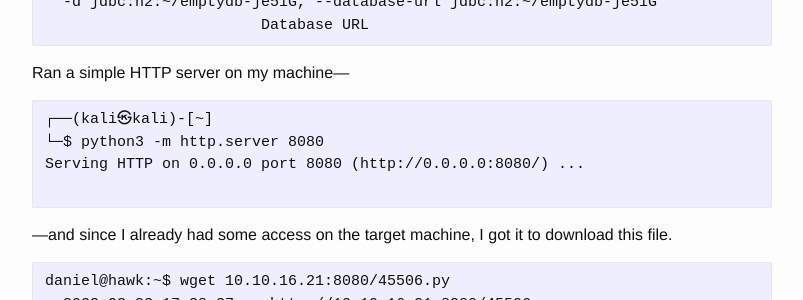
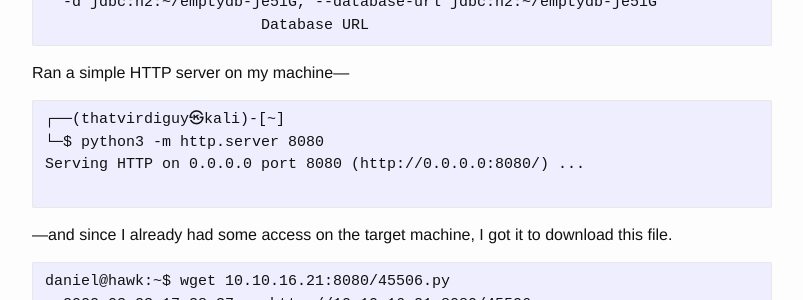
Before and after one commit to thatvirdiguy/thatvirdiguy.github.io, a Jekyll site: the page built from _posts/2022-03-23-hack-the-box:-hawk.md, in a window 1280 px wide and 900 px high, scrolled down 15293 px. Shown: the part 149-449 px from the top of the window, without its empty margins (238-1041 px from the left). Built offline with Jekyll 4.4.1, drawn with Linux system fonts in a browser that asks for light colours; our own code applies the rules of GitHub Pages for plain Markdown files.

Commit message:
typo fix

````diff
--- a/_posts/2022-03-23-hack-the-box:-hawk.md
+++ b/_posts/2022-03-23-hack-the-box:-hawk.md
@@ -192,11 +192,11 @@
 
 —but I had no idea where to use this password. So, I decided to move on to the next bit and try that open port 80. That got me to the following:
 
-![Alt text](/images/hawk/2022-03-23-hack-the-box-hawk-02.JPG "Drupal Console")
+![Alt text](/images/hawk/2022-03-23-hack-the-box-hawk-02.jpg "Drupal Console")
 
 I tried daniel:PencilKeyboardScanner123, based on that decrypted file output, but that didn't work. I then tried admin:PencilKeyboardScanner123, and that got me in.
 
-![Alt text](/images/hawk/2022-03-23-hack-the-box-hawk-03.JPG "Drupal Access")
+![Alt text](/images/hawk/2022-03-23-hack-the-box-hawk-03.jpg "Drupal Access")
 
 I looked around for a bit, trying to chalk out my next move, but it looked like I had hit a brick wall until I figured out that it might be possible to execute some PHP snippets in the console. I enabled it first—
 
@@ -208,7 +208,7 @@
 
 It worked, indeed.
 
-![Alt text](/images/hawk/2022-03-23-hack-the-box-hawk-06.JPG "PHP whoami-2")
+![Alt text](/images/hawk/2022-03-23-hack-the-box-hawk-06.jpg "PHP whoami-2")
 
 The next step was to try and see if I could get a reverse shell off this. And thanks to [rshipp's shell.php](https://gist.github.com/rshipp/eee36684db07d234c1cc), I was able to do exactly that. Ran the following on the console—
 
@@ -540,7 +540,7 @@
 
 I needed another way in. I figured I'll try the one bit on the list I hadn't checked so far—
 
-![Alt text](/images/hawk/2022-02-23-hack-the-box-hawk-08.JPG "H2 Database")
+![Alt text](/images/hawk/2022-02-23-hack-the-box-hawk-08.jpg "H2 Database")
 
 —but it didn't look like something I could exploit via the browser.
 
@@ -586,7 +586,7 @@
 Ran a simple HTTP server on my machine—
 
 ```
-┌──(kali㉿kali)-[~]
+┌──(thatvirdiguy㉿kali)-[~]
 └─$ python3 -m http.server 8080                                                                                                                                                                               1 ⨯
 Serving HTTP on 0.0.0.0 port 8080 (http://0.0.0.0:8080/) ...
 
````
